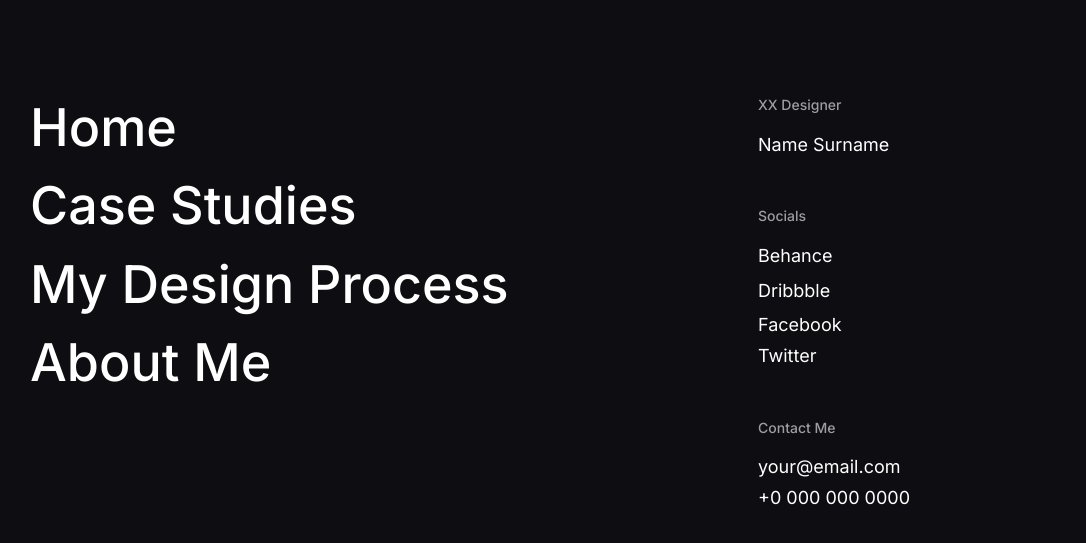
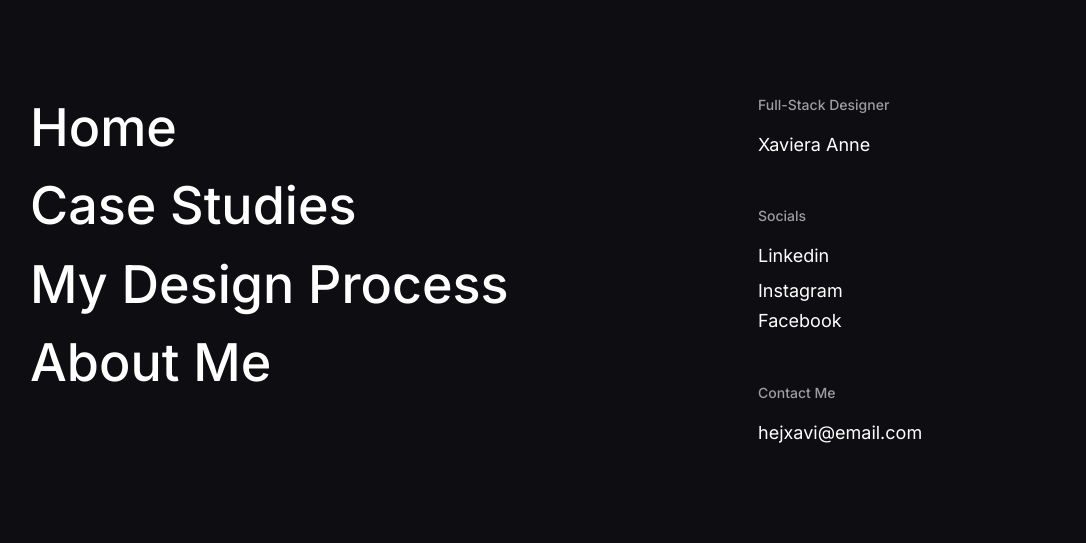
Before and after one commit to heyxavi/heyxavi.github.io, a plain HTML site: page 404.html in a window 1280 px wide. Both pictures are taken after a click on the button 1214 px from the left and 48 px from the top of the page. Shown: the part 147-690 px from the top of the page, without its empty margins (90-1176 px from the left). Drawn offline with Linux system fonts and the light colour scheme.

Commit message:
Update 404.html
updated header code

```diff
--- a/404.html
+++ b/404.html
@@ -52,13 +52,13 @@
     <main class="">
 
 
-      <!-- header start -->
+    <!-- header start -->
       <header class="header -light -sticky-light js-header">
         <!-- header__bar start -->
         <div class="header__bar">
           <div class="header__logo js-header-logo">
             <a data-barba href="index.html">
-              <img class="header__logo__dark js-lazy" data-srcset="img/logo/logo-x1.png 1x, img/logo/logo-x2.png 2x" data-src="img/logo/logo-x2.png" alt="Logo">
+              <img class="header__logo__dark js-lazy" data-srcset="img/logo/logo-x1.png 1x, img/logo/logo-x1.png 2x" data-src="img/logo/logo-x1.png" alt="Logo">
             </a>
           </div>
 
@@ -116,7 +116,6 @@
                         </a>
                       </li>
 
-
                     </ul>
                   </div>
                 </div>
@@ -125,12 +124,12 @@
                   <div class="nav__info">
                     <div class="nav__info__item js-navInfo-item">
                       <h5 class="text-sm tracking-none fw-500">
-                        XX Designer
+                        Full-Stack Designer
                       </h5>
 
                       <div class="nav__info__content text-lg text-white mt-16">
                         <p>
-                          Name Surname
+                          Xaviera Anne
                         </p>
                       </div>
                     </div>
@@ -141,10 +140,9 @@
                       </h5>
 
                       <div class="nav__info__content text-lg text-white mt-16">
-                        <a href="#">Behance</a>
-                        <a href="#">Dribbble</a>
-                        <a href="#">Facebook</a>
-                        <a href="#">Twitter</a>
+                        <a href="https://www.linkedin.com/in/xaviera-anne-barra-23a378179/" target="_blank">Linkedin</a>
+                        <a href="https://www.instagram.com/travelxavi/" target="_blank">Instagram</a>
+                        <a href="https://www.facebook.com/iamxavieraanne/" target="_blank">Facebook</a>
                       </div>
                     </div>
 
@@ -154,8 +152,7 @@
                       </h5>
 
                       <div class="nav__info__content text-lg text-white mt-16">
-                        <a href="mailto:your@email.com">your@email.com</a>
-                        <a href="tel:+00000000000">+0 000 000 0000</a>
+                        <a href="mailto:hejxavi@gmail.com">hejxavi@email.com</a>
                       </div>
                     </div>
                   </div>
```
